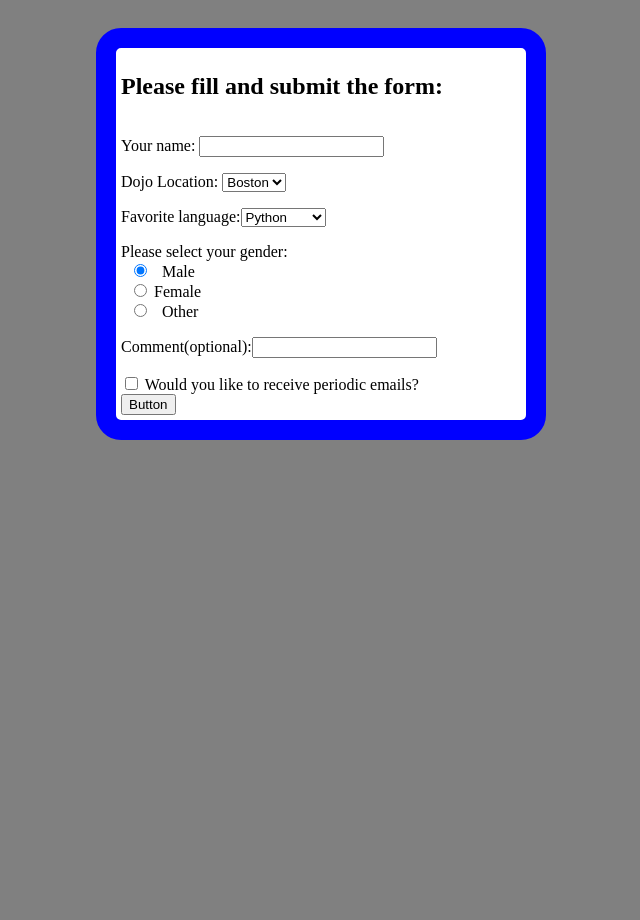
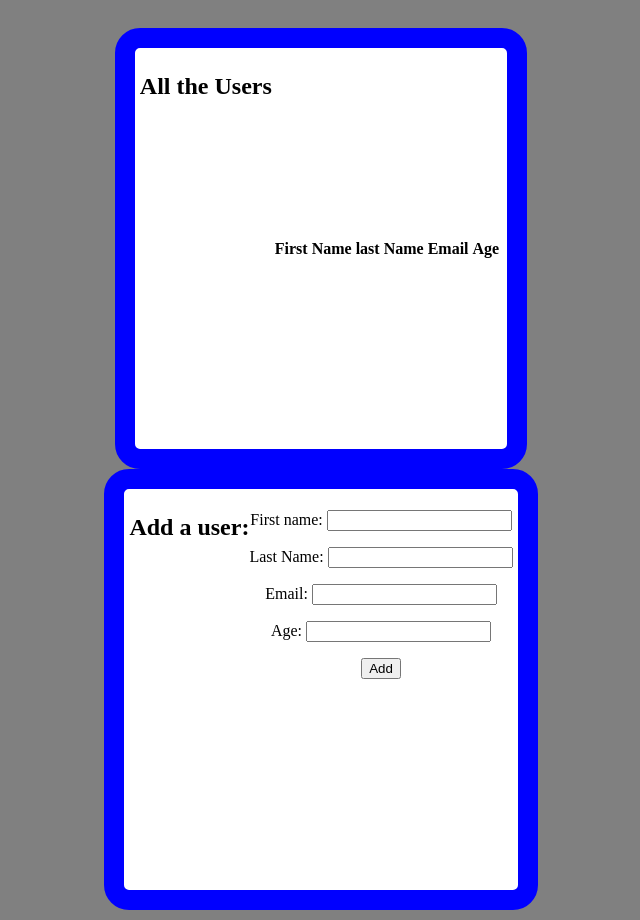
Before and after one commit to Nathan-Langione/users_with_templates, a Django app: template users_app/templates/index.html in a window 1280 px wide. Shown: the whole page, without its empty margins (319-959 px from the left). Before the commit the page ends 440 px from the top, so only its background shows below. Run offline with Django 3.2, Linux system fonts and the light colour scheme; the template is opened without the code that fills it, so the values that code supplies are empty.

Commit message:
Functionally complete, need to fix css

```diff
--- a/users_app/static/css/style.css
+++ b/users_app/static/css/style.css
@@ -1,20 +1,21 @@
+
 body{
     display: flex;
     flex-direction: column;
     align-items: center;
-    justify-content: center;
-    width: 500px;
+    width: 900px;
+    height: 900px;
     margin: auto;
     background: gray;
     padding: 10px;
 }
 div{
     display: flex;
-    flex-direction: column;
     border: 20px solid blue;
     border-radius: 25px;
-    text-align: left;
-    width: 400px;
+    text-align: center;
+    width: fit-content;
+    height: 500px;
     background-color: white;
     padding: 5px;
 }
--- a/users_app/templates/index.html
+++ b/users_app/templates/index.html
@@ -2,41 +2,40 @@
 <html>
     <head>
         <meta charset="utf-8">
-        <title>Dojo Survey</title>
+        <title>Users with Templates</title>
         {% load static %}
         <link rel="stylesheet" href="{% static 'css/style.css' %}">
     </head>
     <body>
         <div>
-            <h2>Please fill and submit the form:</h2>
+            <h2>All the Users</h2>
+
+            <table>
+                <tr>
+                    <th>First Name</th>
+                    <th>last Name</th>
+                    <th>Email</th>
+                    <th>Age</th>
+                </tr>
+                {% for user in all_users %}
+                <tr>
+                    <td>{{user.first_name}}</td>
+                    <td>{{user.last_name}}</td>
+                    <td>{{user.email_address}}</td>
+                    <td>{{user.age}}</td>
+                </tr>
+                {% endfor %}
+            </table>
+            </div>
+            <div>
+            <h2>Add a user:</h2>
             <form action="/process" method="post">
                 {% csrf_token %}
-                <p>Your name: <input name="name" type="text"></p>
-                <p>Dojo Location: <select name="location">
-                        <option value="boston">Boston</option>
-                        <option value="dc">DC</option>
-                        <option value="seattle">Seattle</option>
-                    </select></p>
-                <p>Favorite language:<select name="language">
-                        <option value="python">Python</option>
-                        <option value="java">Java</option>
-                        <option value="javascript">JavaScript</option>
-                    </select></p>
-
-                <p>Please select your gender:
-                <br>
-                <input type="radio" id ="male" name="gender" value="Male" checked>
-                <label for="html">Male</label><br>
-                <input type="radio" id = "female" name="gender" value="Female">
-                <label for="female">Female</label><br>
-                <input type="radio" id="other" name="gender" value="Other">
-                <label for="other">Other</label></p>
-                <p>Comment(optional):<input name="comment" type="text"></p>
-                <input type="checkbox" id="email" name="email" value="True">
-
-                <label for="email"> Would you like to receive periodic emails?</label>
-                <br>
-                <button type="submit">Button</button>
+                <p>First name: <input name="first_name" type="text"></p>
+                <p>Last Name: <input name="last_name" type="text"></p>
+                <p>Email: <input name="email" type="text"></p>
+                <p>Age: <input name="age" type="text"></p>
+                <button type="submit">Add</button>
             </form>
         </div>
     </body>
--- /dev/null
+++ b/users_app/urls.py
@@ -0,0 +1,6 @@
+from django.urls import path
+from . import views
+urlpatterns = [
+    path('', views.index),
+    path('process', views.process),
+]
--- a/users_with_templates/urls.py
+++ b/users_with_templates/urls.py
@@ -13,9 +13,8 @@ Including another URLconf
     1. Import the include() function: from django.urls import include, path
     2. Add a URL to urlpatterns:  path('blog/', include('blog.urls'))
 """
-from django.contrib import admin
-from django.urls import path
+from django.urls import path, include
 
 urlpatterns = [
-    path('admin/', admin.site.urls),
+    path('', include('users_app.urls')),
 ]
```
Also changed, not shown: users_app/views.py (+21 -2 lines), db.sqlite3, users_app/migrations/0001_initial.py (added).
